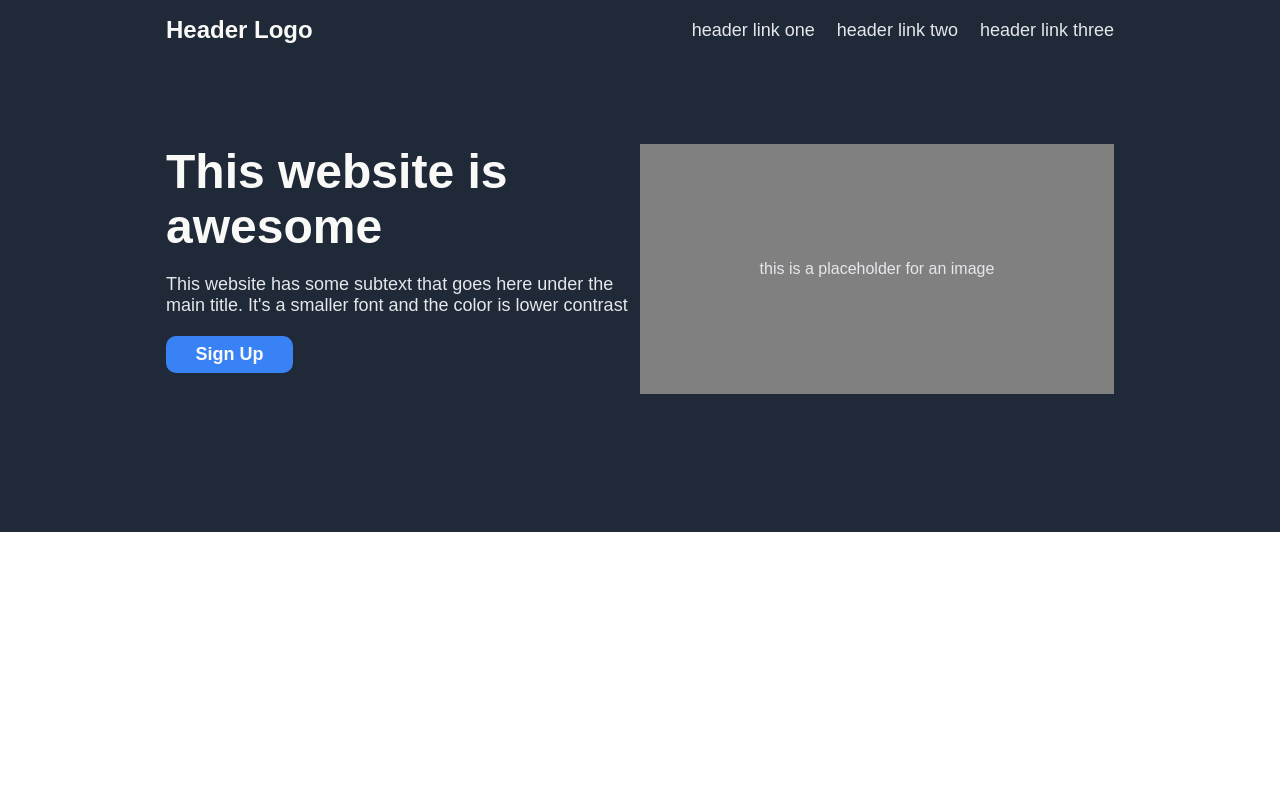
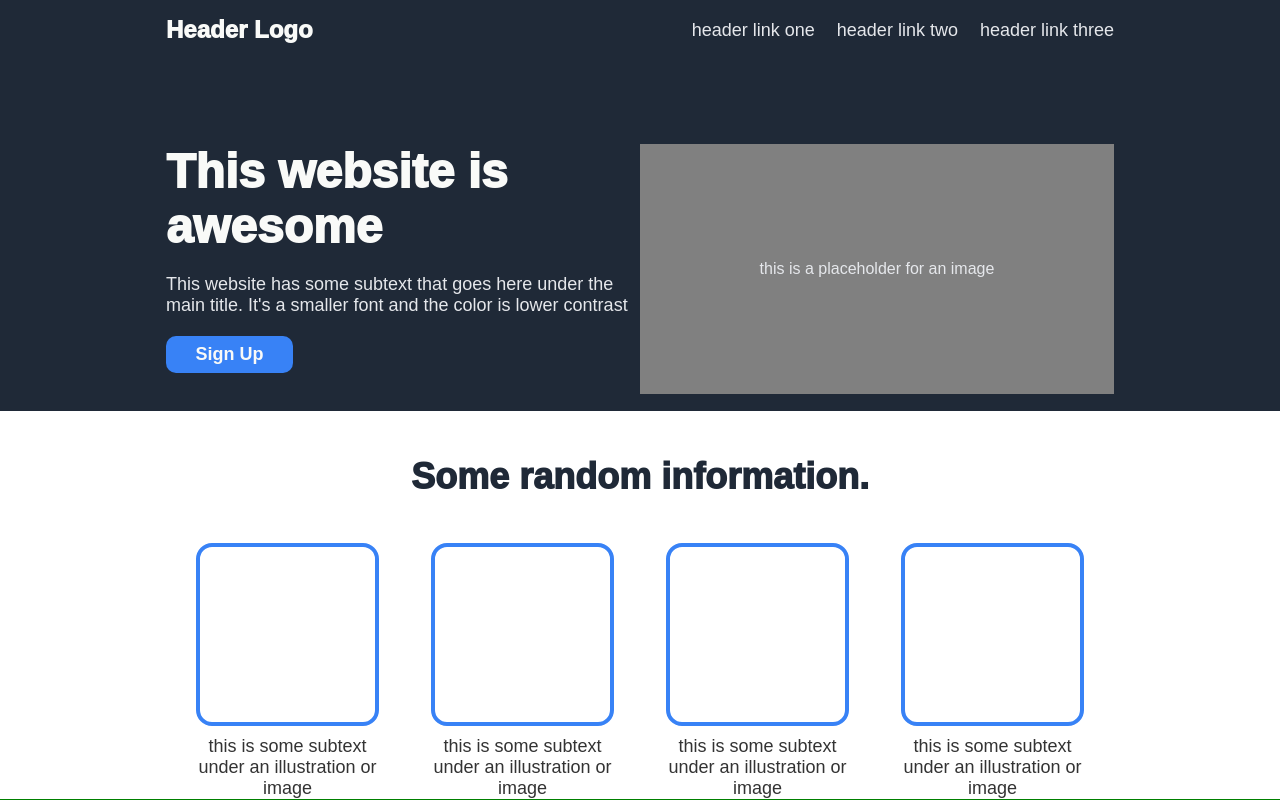
Before and after one commit to mehmetsamilerturk/odin-landing-page, a plain HTML site: page index.html in a window 1280 px wide. Drawn offline with Linux system fonts and the light colour scheme.

Commit message:
initialize main sections of html. information template done

```diff
--- a/index.html
+++ b/index.html
@@ -30,6 +30,35 @@
       </div>
     </div>
   </div>
+  <div class="information">
+    <div class="information-header">Some random information.</div>
+    <div class="information-cards">
+      <div class="card">
+        <div class="image-card"></div>
+        <div class="card-text">this is some subtext under an illustration or image</div>
+      </div>
+      <div class="card">
+        <div class="image-card"></div>
+        <div class="card-text">this is some subtext under an illustration or image</div>
+      </div>
+      <div class="card">
+        <div class="image-card"></div>
+        <div class="card-text">this is some subtext under an illustration or image</div>
+      </div>
+      <div class="card">
+        <div class="image-card"></div>
+        <div class="card-text">this is some subtext under an illustration or image</div>
+      </div>
+    </div>
+  </div>
+  <div class="quote">
 
+  </div>
+  <div class="call-to-action">
+
+  </div>
+  <div class="footer">
+
+  </div>
 </body>
 </html>
--- a/style.css
+++ b/style.css
@@ -40,7 +40,7 @@ button {
 .header-logo {
   font-size: 24px;
   color: #F9FAF8;
-  font-weight: bold;
+  font-weight: 950;
   margin-left: 150px;
 }
 
@@ -52,6 +52,7 @@ button {
   flex-direction: column;
   gap: 100px;
   margin: 0;
+  flex: 1;
 }
 
 .main-text-image {
@@ -60,7 +61,7 @@ button {
 }
 
 .hero-main-text {
-  font-weight: 900;
+  font-weight: 950;
   font-size: 48px;
   color: #F9FAF8;
 }
@@ -89,3 +90,58 @@ button {
   width: 550px;
   height: 250px;
 }
+
+.information {
+  flex: 1;
+  display: flex;
+  justify-content: center;
+  align-items: center;
+  flex-direction: column;
+}
+
+.information-header {
+  font-size: 36px;
+  font-weight: 950;
+  color: #1F2937;
+  padding: 45px;
+}
+
+.information-cards {
+  display: flex;
+  text-align: center;
+  justify-content: center;
+  align-items: center;
+  gap: 35px;
+}
+
+.quote {
+  background-color: green;
+  flex: 1;
+}
+
+.call-to-action {
+  background-color: red;
+  flex: 1;
+}
+
+.footer {
+  background-color: #1F2937;
+}
+
+.card {
+  width: 200px;
+  display: flex;
+  flex-direction: column;
+  align-items: center;
+  justify-content: center;
+  font-size: 18px;
+  color: #333333;
+  gap: 10px;
+}
+
+.image-card {
+  border: 4px solid #3882F6;
+  width: 175px;
+  height: 175px;
+  border-radius: 16px;
+}
```
